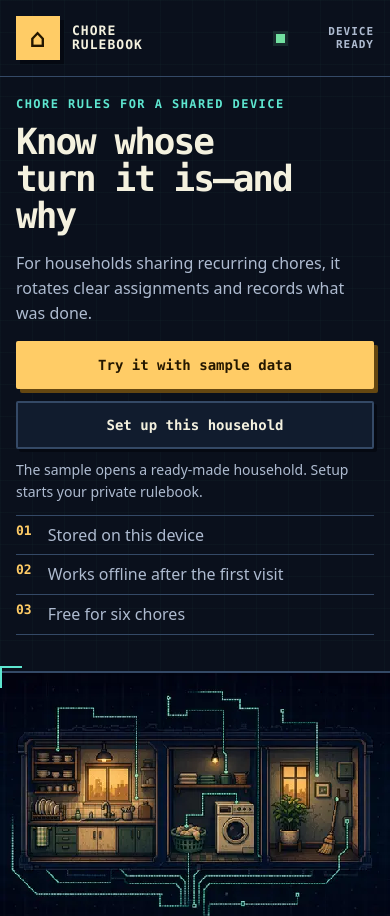
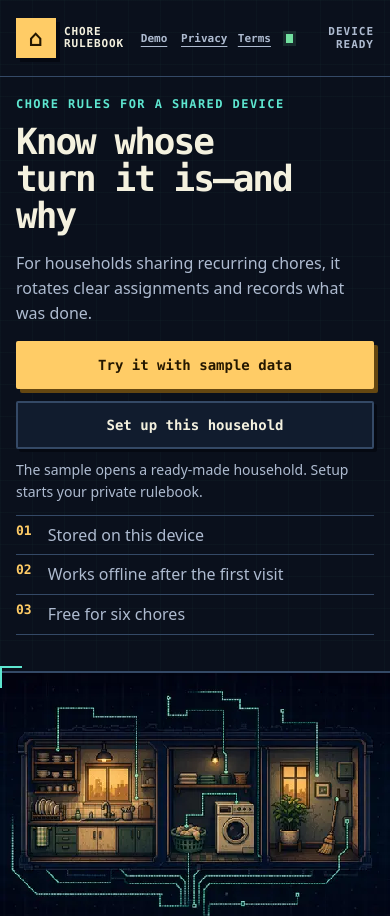
Before and after one commit to B-Divyesh/sf-chore-rulebook, a website built with Vite: page index.html in a window 390 px wide. Shown: the top 916 px of the page. Built offline with nearby package versions, Linux system fonts and the light colour scheme.

Commit message:
fix: close routing and billing review findings

```diff
--- a/package.json
+++ b/package.json
@@ -1,6 +1,6 @@
 {
   "name": "chore-rulebook",
-  "version": "1.0.6",
+  "version": "1.0.7",
   "private": true,
   "type": "module",
   "scripts": {
--- a/public/sw.js
+++ b/public/sw.js
@@ -1,4 +1,4 @@
-const VERSION = 'rulebook-v1.0.6';
+const VERSION = 'rulebook-v1.0.7';
 const SHELL = `${VERSION}-shell`;
 const ASSETS = `${VERSION}-assets`;
 const buildAssets = [/*__BUILD_ASSETS__*/];
--- a/src/main.ts
+++ b/src/main.ts
@@ -13,7 +13,7 @@ let view: View = 'today';
 let unlocked = cachedUnlock();
 let returnFocus: HTMLElement | null = null;
 let undoTimer = 0;
-const BUILD_ID = '1.0.6';
+const BUILD_ID = '1.0.7';
 
 const uid = () => crypto.randomUUID();
 const esc = (value: string | number | undefined) => String(value ?? '')
@@ -38,11 +38,12 @@ function shell(): void {
   const legal = location.pathname === '/privacy' || location.pathname === '/terms';
   const landing = !legal && !state.householdName;
   const title = legal ? (location.pathname === '/privacy' ? 'Privacy' : 'Terms') : pageHeading();
-  document.title = legal ? `${title} — Chore Rulebook` : isDemoMode() ? 'Demo — Chore Rulebook' : 'Chore Rulebook — clear household rotations';
-  updateMetadata(legal ? location.pathname : isDemoMode() ? '/demo' : '/');
+  document.title = documentTitle(title, legal, landing);
+  updateMetadata(canonicalPath(legal));
   app.innerHTML = `
     <header class="site-header">
       <a class="brand" href="${isDemoMode() ? '/demo' : '/'}" data-route="home" aria-label="Chore Rulebook home"><span class="brand-mark" aria-hidden="true">⌂</span><span>CHORE<br>RULEBOOK</span></a>
+      ${siteNavigation()}
       <div class="signal"><span class="signal-dot"></span><span>${navigator.onLine ? 'DEVICE READY' : 'OFFLINE · SAVED HERE'}</span></div>
     </header>
     ${isDemoMode() && !legal ? demoBanner() : ''}
@@ -62,6 +63,20 @@ function shell(): void {
   bind();
 }
 
+function documentTitle(title: string, legal: boolean, landing: boolean): string {
+  if (legal) return `${title} — Chore Rulebook`;
+  if (landing) return 'Chore Rulebook — clear household rotations';
+  if (isDemoMode() && view === 'today') return 'Demo — Chore Rulebook';
+  return `${title} — Chore Rulebook`;
+}
+
+function canonicalPath(legal: boolean): string {
+  if (legal) return location.pathname;
+  if (!state.householdName) return '/';
+  const path = isDemoMode() ? '/demo' : '/';
+  return view === 'today' ? path : `${path}?view=${view}`;
+}
+
 function pageHeading(): string {
   if (!state.householdName) return 'Know whose turn it is—and why';
   return ({ today: 'Today’s household chores', people: 'People and availability', chores: 'Recurring chore rules', history: 'Completion history', data: 'Move and back up your data', about: 'About Chore Rulebook' })[view];
@@ -75,6 +90,10 @@ function updateMetadata(path: string): void {
 
 function demoBanner(): string {
   return `<aside class="demo-banner" aria-label="Demo mode"><strong>Demo — sample data, nothing is saved to your rulebook</strong><div><button data-action="reset-demo">Reset demo</button><a href="/" data-action="start-real">Start for real</a></div></aside>`;
+}
+
+function siteNavigation(): string {
+  return `<nav class="site-nav" aria-label="Site"><a href="/demo">Demo</a><a href="/privacy" data-route="legal">Privacy</a><a href="/terms" data-route="legal">Terms</a></nav>`;
 }
 
 function navigation(): string {
@@ -162,7 +181,7 @@ function dataView(): string {
     <div class="data-grid">
       <section><span class="section-pixel" aria-hidden="true">↧</span><h3>Backup and restore</h3><p>JSON preserves the whole rulebook. CSV provides a simple completion ledger.</p><div class="button-row"><button class="primary" data-action="export-json">Export JSON</button><button class="secondary" data-action="import-json" aria-controls="import-file">Import JSON</button><label class="sr-only" for="import-file">Choose a Chore Rulebook JSON backup</label><input class="sr-only" type="file" id="import-file" accept="application/json,.json"></div></section>
       <section><span class="section-pixel" aria-hidden="true">⌁</span><h3>Pair another device</h3><p>Create a printable QR containing this snapshot. Data travels in the QR—not through a server.</p><button class="secondary" data-action="pair">Create pairing sheet</button></section>
-      <section class="plus-card"><span class="section-pixel" aria-hidden="true">+</span><p class="eyebrow">HOUSEHOLD PLUS</p><h3>${unlocked ? 'Plus is active' : '$12 one-time purchase'}</h3><p>${unlocked ? 'Unlimited chores and printable device pairing are active on this device.' : 'Free includes up to 6 chores, all core rules, history, and exports. Plus adds unlimited chores and printable QR pairing.'}</p>${unlocked ? '<p class="success-text">✓ License active</p>' : `<a class="primary button-link" href="${checkoutUrl}">Buy Household Plus</a><button class="link-button restore" data-action="restore-license">Have a license? Restore it</button>`}<p class="fine-print">Sociobot/Dodo is the merchant of record. Refunds are handled there and revoke the license.</p></section>
+      <section class="plus-card"><span class="section-pixel" aria-hidden="true">+</span><p class="eyebrow">HOUSEHOLD PLUS</p><h3>${unlocked ? 'Plus is active' : '$12 one-time purchase'}</h3><p>${unlocked ? 'Unlimited chores and printable device pairing are active on this device.' : 'Free includes up to 6 chores, all core rules, history, and exports. Plus adds unlimited chores and printable QR pairing.'}</p>${unlocked ? '<p class="success-text">✓ License active</p>' : `<a class="primary button-link" href="${checkoutUrl}">Buy Household Plus</a><button class="link-button restore" data-action="restore-license">Have a license? Restore it</button>`}<p class="fine-print">Checkout opens through Dodo. A revoked license returns Plus features to free limits.</p></section>
     </div>`;
 }
 
@@ -172,7 +191,7 @@ function aboutView(): string {
 
 function legalPage(path: string): string {
   if (path === '/privacy') return `<article class="prose legal"><p class="eyebrow">PLAIN-LANGUAGE POLICY · 29 AUG 2026</p><h2>Your household stays on your device</h2><p>Chore Rulebook stores names, chore rules, completion notes, and settings in your browser’s IndexedDB. We do not receive this data. The app has no analytics or tracking.</p><h3>Exports and pairing</h3><p>Your browser creates exports and pairing QR codes locally. Anyone with that file or QR can read its household data.</p><h3>Licenses</h3><p>Existing Plus license tokens are stored in localStorage. The token alone is sent to the Sociobot billing API for verification.</p><h3>Removing data</h3><p>Use your browser’s site-data controls to erase this rulebook and license. Export a backup first if you need it.</p><a href="/" data-route="home">← Return to the rulebook</a></article>`;
-  return `<article class="prose legal"><p class="eyebrow">TERMS · 29 AUG 2026</p><h2>A practical household utility</h2><p>Chore Rulebook is provided “as is” for household coordination. You are responsible for your rules, backups, and shared-device access.</p><h3>Purchase</h3><p>Household Plus costs $12 once and adds unlimited chores and printable pairing. Core accessibility, exports, six chores, explanations, and history remain free.</p><p>Sociobot/Dodo is the merchant of record and handles payment and refunds. Refunded or revoked licenses stop unlocking paid features.</p><h3>Acceptable use</h3><p>Do not use the app for covert monitoring, behavioral scoring, or profiling children. The product does not provide those features.</p><h3>Liability</h3><p>The authors are not liable for lost local data or household disputes where law allows. Keep backups that suit your needs.</p><a href="/" data-route="home">← Return to the rulebook</a></article>`;
+  return `<article class="prose legal"><p class="eyebrow">TERMS · 29 AUG 2026</p><h2>A practical household utility</h2><p>Chore Rulebook is provided “as is” for household coordination. You are responsible for your rules, backups, and shared-device access.</p><h3>Purchase</h3><p>Household Plus costs $12 once and adds unlimited chores and printable pairing. Core accessibility, exports, six chores, explanations, and history remain free.</p><p>Checkout opens through Dodo. A revoked license returns Plus features to free limits.</p><h3>Acceptable use</h3><p>Do not use the app for covert monitoring, behavioral scoring, or profiling children. The product does not provide those features.</p><h3>Liability</h3><p>The authors are not liable for lost local data or household disputes where law allows. Keep backups that suit your needs.</p><a href="/" data-route="home">← Return to the rulebook</a></article>`;
 }
 
 function emptyPanel(title: string, text: string, action: string, label: string, isView = false): string {
--- a/src/styles.css
+++ b/src/styles.css
@@ -38,9 +38,12 @@ svg { width: 20px; height: 20px; fill: none; stroke: currentColor; stroke-width:
 .skip-link:focus { top: 12px; }
 .sr-only { position: absolute!important; width: 1px!important; height: 1px!important; padding: 0!important; margin: -1px!important; overflow: hidden!important; clip: rect(0,0,0,0)!important; white-space: nowrap!important; border: 0!important; }
 
-.site-header { display: flex; align-items: center; justify-content: space-between; min-height: 86px; max-width: 1320px; margin: auto; padding: max(16px, env(safe-area-inset-top)) max(24px, env(safe-area-inset-right)) 16px max(24px, env(safe-area-inset-left)); border-bottom: 1px solid var(--line); }
+.site-header { display: flex; align-items: center; gap: 16px; min-height: 86px; max-width: 1320px; margin: auto; padding: max(16px, env(safe-area-inset-top)) max(24px, env(safe-area-inset-right)) 16px max(24px, env(safe-area-inset-left)); border-bottom: 1px solid var(--line); }
 .brand { display: inline-flex; align-items: center; min-height: 44px; gap: 12px; color: var(--paper); text-decoration: none; font: 800 13px/1.05 var(--mono); letter-spacing: .08em; }
 .brand-mark { display: grid; place-items: center; width: 44px; height: 44px; background: var(--amber); color: var(--amber-ink); font: 700 26px var(--mono); box-shadow: 4px 4px 0 var(--ink-deep); }
+.site-nav { display: flex; align-items: center; gap: 8px; margin-left: auto; }
+.site-nav a { display: inline-flex; align-items: center; justify-content: center; min-width: 44px; min-height: 44px; padding: 4px 6px; color: var(--mist); font: 700 12px var(--mono); text-decoration: underline; text-decoration-thickness: 1px; text-underline-offset: 4px; }
+.site-nav a:hover { color: var(--cyan); }
 .signal { display: flex; align-items: center; gap: 9px; color: var(--mist); font: 700 11px var(--mono); letter-spacing: .09em; }
 .signal-dot { width: 9px; height: 9px; background: var(--green); box-shadow: 0 0 0 3px rgba(114,224,160,.13); }
 
@@ -243,7 +246,12 @@ footer nav a { display: inline-flex; align-items: center; min-height: 44px; padd
 
 @media (max-width: 600px) {
   main { width: min(100% - 32px, 1180px); padding: 32px 0 64px; }
-  .site-header { min-height: 72px; padding-inline: 16px; }
+  .site-header { min-height: 72px; gap: 8px; padding-inline: 16px; }
+  .brand { gap: 8px; font-size: 11px; }
+  .brand-mark { width: 40px; height: 40px; font-size: 23px; }
+  .site-nav { gap: 1px; }
+  .site-nav a { min-height: 44px; padding-inline: 4px; font-size: 11px; }
+  .signal { margin-left: 2px; }
   .signal span:last-child { max-width: 80px; line-height: 1.2; text-align: right; }
   .signal-rail > div { padding: 0; }
   .nav-item { min-width: 82px; min-height: 58px; gap: 5px; font-size: 11px; }
```
Also changed, not shown: public/404.html (+2 -2 lines), tests/app.spec.ts (+33 -6 lines), .factory/catalog-description.txt, .factory/claims.json, .factory/copy-audit.md, README.md, public/manifest.webmanifest, 1 other file.
